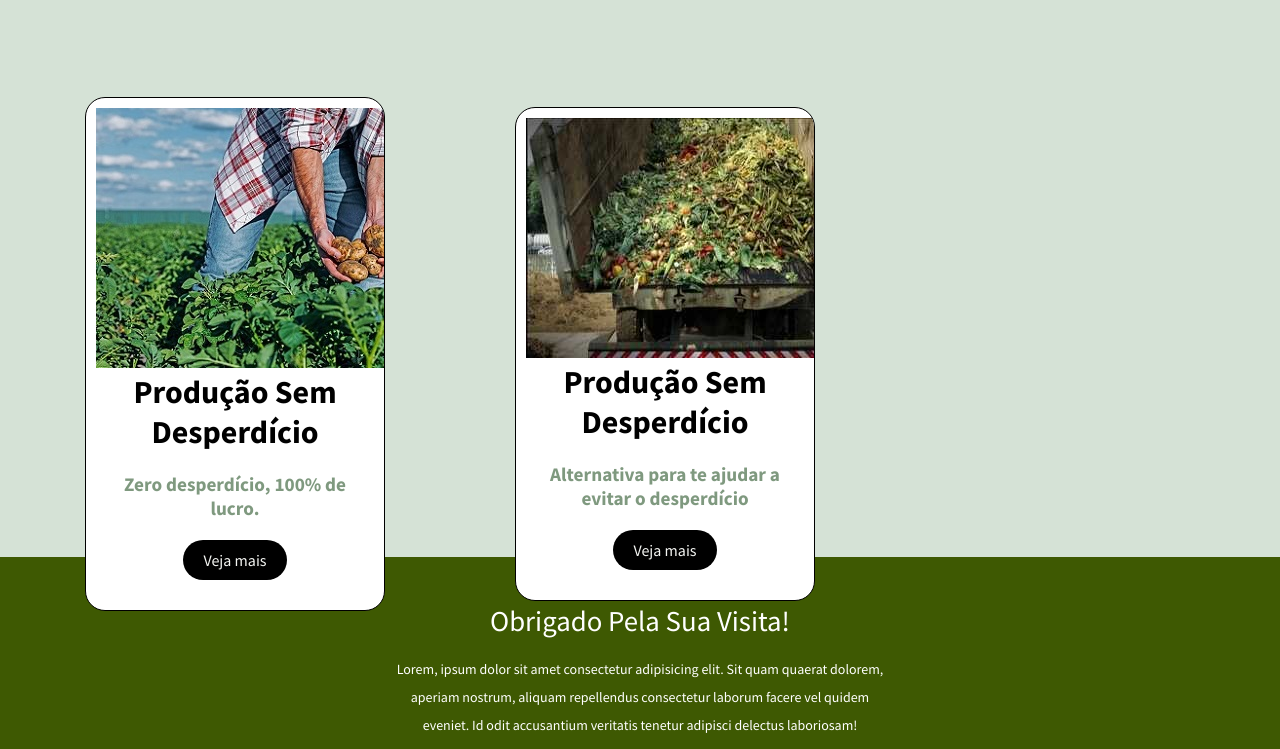
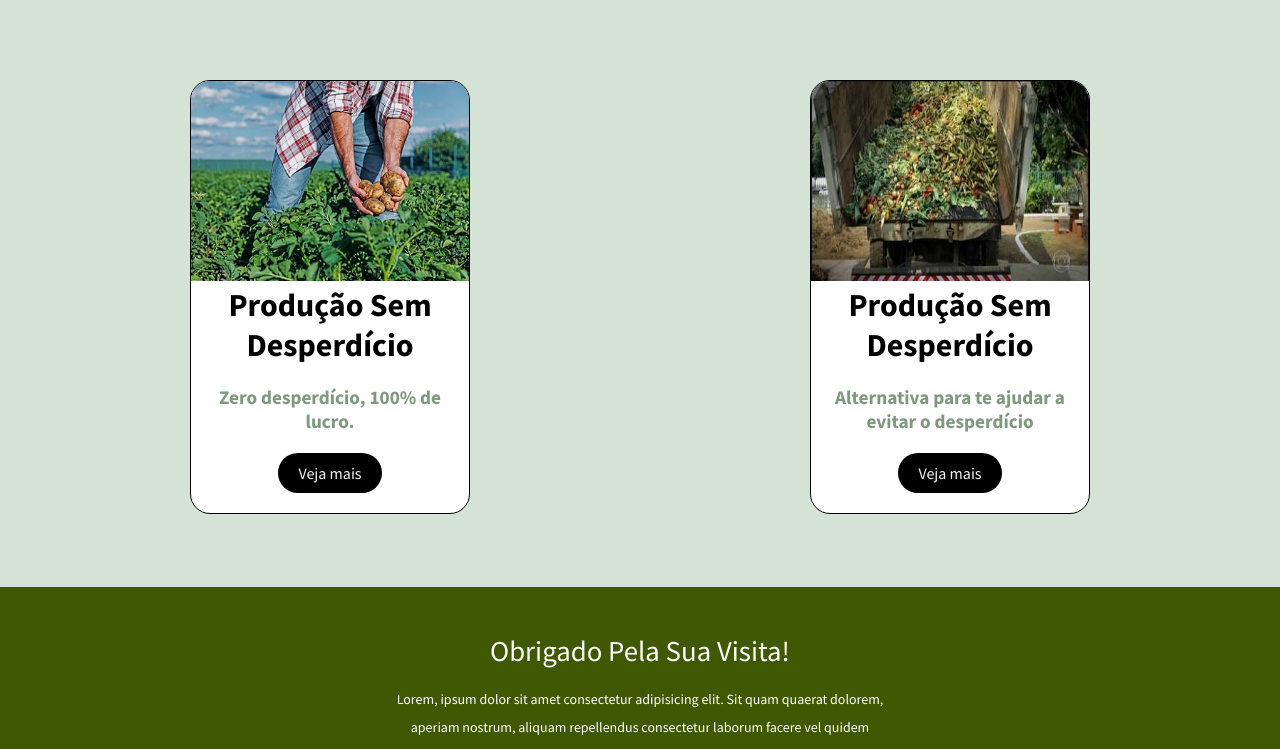
Before and after one commit to Wellpt/TechTeamProject, a website: page index.html in a window 1280 px wide. Shown: the part 1970-2719 px from the top of the page. Drawn offline with Linux system fonts and the light colour scheme.

Commit message:
ajustes cards

```diff
--- a/css/index.css
+++ b/css/index.css
@@ -234,8 +234,8 @@ footer {
     text-transform: capitalize;
 }
 
-
-/*---------------------- CARROSSEL -------------------------*/
+/* ANALISAR SE CÓDIGOS AINDA SERÂO USADOS, SENÂO EXCLUIR
+/*---------------------- CARROSSEL -------------------------
 
 #carousel {
     width: 100%;
@@ -319,8 +319,8 @@ figure.image {
 /*seção de cards */
 
 .container {
-    width: 900px;
     padding: 20px;
+    margin-bottom: 30px;
     display: flex;
     align-items: center;
     justify-content: space-around;
@@ -329,10 +329,9 @@ figure.image {
 
 .container .card {
     position: relative;
-    padding: 10px;
-    width: 300px;
+    width: 280px;
     background-color: #fff;
-    margin: 20px;
+    margin-bottom: 20px;
     border: 1px solid black;
     border-radius: 20px;
     overflow: hidden;
@@ -341,6 +340,8 @@ figure.image {
 }
 
 .container .card img {
+    width: 100%;
+    height: 200px;
     transition: 0.5s;
 }
 
@@ -375,6 +376,7 @@ figure.image {
     background-color: #5a702a;
     color: white;
     margin-top: -30px;
+    margin-bottom: 50px;
     box-shadow: 2px 20px 25px rgba(172, 190, 172, 0.527);
     border-color: black;
 }
```
